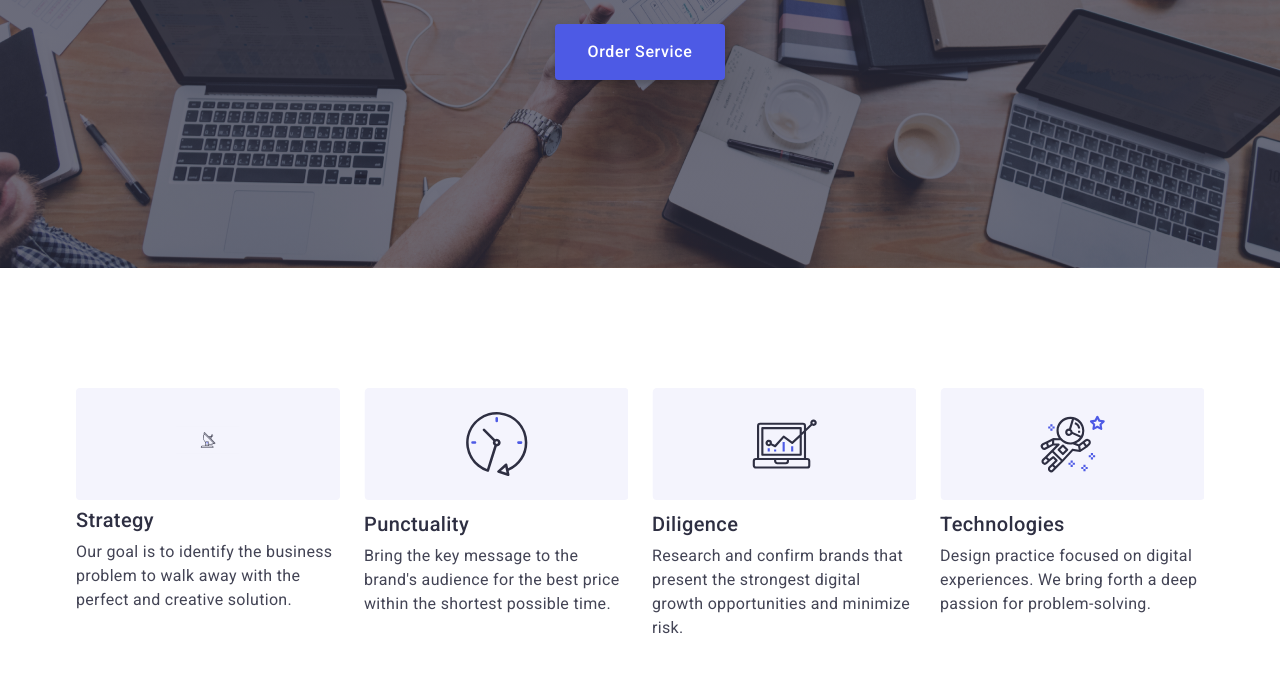
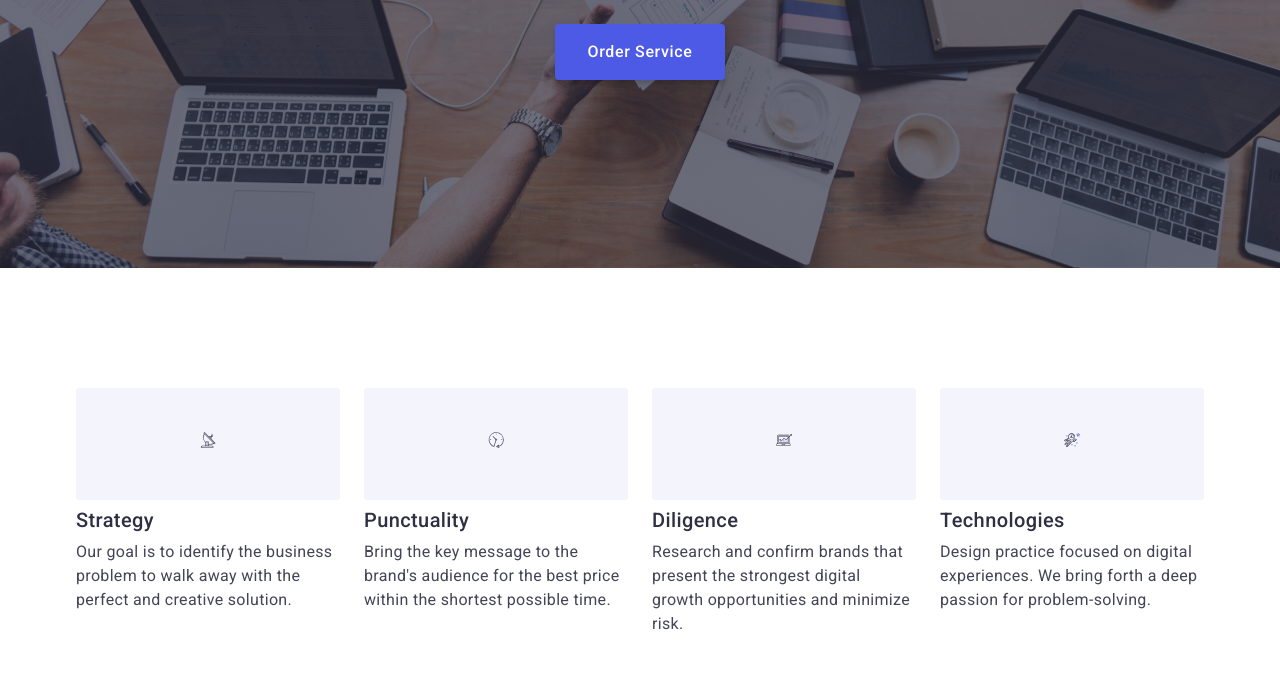
Before and after one commit to Arsentosh/goit-markup-hw-04, a plain HTML site: page index.html in a window 1280 px wide. Shown: the part 405-1078 px from the top of the page. Drawn offline with nearby package versions, Linux system fonts and the light colour scheme.

Commit message:
Update index.html

```diff
--- a/index.html
+++ b/index.html
@@ -90,9 +90,11 @@
               </div>
             </li>
             <li class="features-list-item">
-              <svg class="features-icon" width="264" height="112">
+              <div class="fetures-cont-icon">
+                <svg class="features-icon" width="64" height="64">
                   <use href="./images/icons.svg#icon-clock"></use>
                 </svg>
+              </div>
               <div class="features-info">
                 <h3 class="feature-name">Punctuality</h3>
                 <p class="feature-description">
@@ -102,9 +104,11 @@
               </div>
             </li>
             <li class="features-list-item">
-              <svg class="features-icon" width="264" height="112">
+              <div class="fetures-cont-icon">
+                <svg class="features-icon" width="64" height="64">
                   <use href="./images/icons.svg#icon-graphic"></use>
                 </svg>
+              </div>
               <h3 class="feature-name">Diligence</h3>
               <p class="feature-description">
                 Research and confirm brands that present the strongest digital
@@ -112,9 +116,11 @@
               </p>
             </li>
             <li class="features-list-item">
-              <svg class="features-icon" width="264" height="112">
+              <div class="fetures-cont-icon">
+                <svg class="features-icon" width="64" height="64">
                   <use href="./images/icons.svg#icon-austronavt"></use>
                 </svg>
+              </div>
               <h3 class="feature-name">Technologies</h3>
               <p class="feature-description">
                 Design practice focused on digital experiences. We bring forth a
```
Lines whose indentation alone changed are shown as unchanged.
